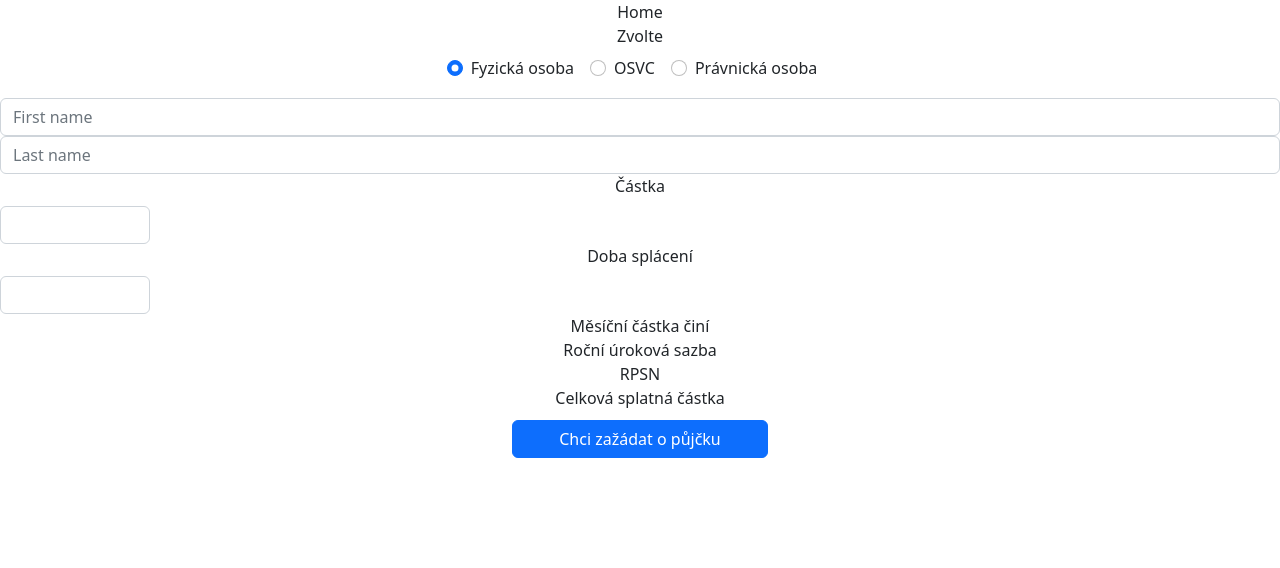
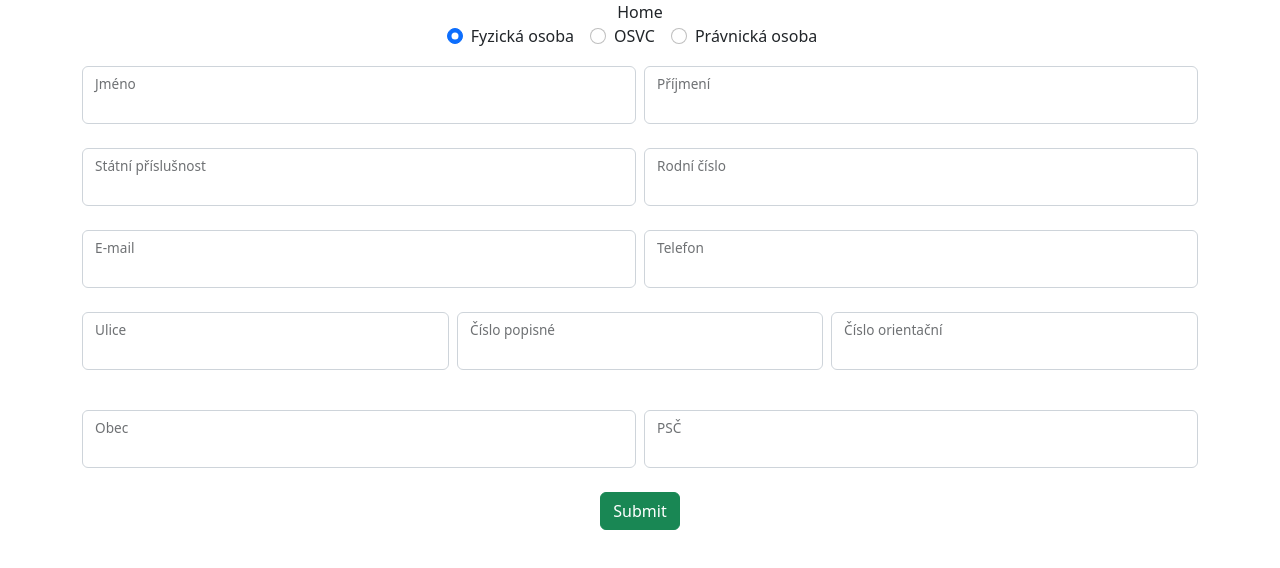
Before and after one commit to marketapolakovau/Coopbank, a React (Create React App) app in the folder client/: page / in a window 1280 px wide. Shown: the top 568 px of the page. Built offline with nearby package versions, Linux system fonts and the light colour scheme.

Commit message:
commit jakub2

```diff
--- a/client/src/App.js
+++ b/client/src/App.js
@@ -3,16 +3,11 @@ import "bootstrap/dist/css/bootstrap.min.css";
 import Home from "./components/Home";
 import PersonalDataForm from "./components/PersonalDataForm";
 
-import Calculator from "./components/Calculator";
-
 function App() {
   return (
     <div className="App">
       <Home />
-
       <PersonalDataForm />
-
-      <Calculator />
     </div>
   );
 }
--- a/client/src/components/IndividualFrom.js
+++ b/client/src/components/IndividualFrom.js
@@ -1,39 +1,160 @@
-import React, { useState } from "react";
-import { Form } from "react-bootstrap";
+import React, { useState, useEffect } from "react";
+import { Form, Row, Col, FloatingLabel, Button } from "react-bootstrap";
 
 function IndividualForm() {
+  const [validated, setValidated] = useState(false);
+  const [requestAddCall, setRequestAddCall] = useState({ state: "inactive" });
   const [individualFormData, setIndividualFormData] = useState({
-    applicantType: "",
+    applicantType: "INDIVIDUAL",
     name: "",
-    surname: "",
+    surname: "Taufer",
     birthNum: "",
     nationality: "",
-    email: "",
+    email: "jakubtaufer95@gmail.com",
     phone: "",
-    IC: "",
-    position: "",
-    companyName: "",
+    IC: null,
+    companyName: null,
     amount: null,
     numOfMonths: null,
-    address: {
+    position: null,
+    address: [],
+  });
+
+  const emptyAddress = () => {
+    return {
       street: "",
       descNumber: null,
       indicativeNumber: null,
       city: "",
       postalCode: null,
-    },
-  });
+    };
+  };
+
+  const handleChange = (e) => {
+    const { name, value } = e.target;
+    setIndividualFormData({ ...individualFormData, [name]: value });
+    console.log(individualFormData);
+  };
+
+  const handleSubmit = async (e) => {
+    e.preventDefault();
+    const form = e.currentTarget;
+
+    if (!form.checkValidity()) {
+      setValidated(true);
+      return;
+    }
+
+    // const newData = [...individualFormData];
+
+    setRequestAddCall({ state: "pending" });
+
+    const res = await fetch(`http://localhost:8000/request/create`, {
+      method: "POST",
+      headers: { "Content-Type": "application/json" },
+      body: JSON.stringify(individualFormData),
+    });
+
+    const data = await res.json();
+    console.log(data);
+
+    if (res.status >= 400) {
+      setRequestAddCall({ state: "error", error: data });
+    } else {
+      console.log(data);
+      setRequestAddCall({ state: "success", data });
+    }
+  };
 
   return (
-    <Form class="container">
-      <div class="form-row">
-        <div class="col">
-          <input type="text" class="form-control" placeholder="First name" />
-        </div>
-        <div class="col">
-          <input type="text" class="form-control" placeholder="Last name" />
-        </div>
-      </div>
+    <Form
+      className="container"
+      noValidate
+      validated={validated}
+      id={"form"}
+      onSubmit={handleSubmit}
+    >
+      <Row className="g-2">
+        <Col>
+          <FloatingLabel controlId="name" label="Jméno">
+            <Form.Control
+              type="text"
+              name="name"
+              required
+              onChange={handleChange}
+            />
+          </FloatingLabel>
+        </Col>
+        <Col>
+          <FloatingLabel controlId="floatingInputGrid" label="Příjmení">
+            <Form.Control type="text" />
+          </FloatingLabel>
+        </Col>
+      </Row>
+      <br />
+      <Row className="g-2">
+        <Col>
+          <FloatingLabel
+            controlId="floatingInputGrid"
+            label="Státní příslušnost"
+          >
+            <Form.Control type="text" />
+          </FloatingLabel>
+        </Col>
+        <Col>
+          <FloatingLabel controlId="floatingInputGrid" label="Rodní číslo">
+            <Form.Control type="text" />
+          </FloatingLabel>
+        </Col>
+      </Row>
+      <br />
+      <Row className="g-2">
+        <Col>
+          <FloatingLabel controlId="floatingInputGrid" label="E-mail">
+            <Form.Control type="email" />
+          </FloatingLabel>
+        </Col>
+        <Col>
+          <FloatingLabel controlId="floatingInputGrid" label="Telefon">
+            <Form.Control type="text" />
+          </FloatingLabel>
+        </Col>
+      </Row>
+      <br />
+      <Row className="mb-3 g-2">
+        <Col>
+          <FloatingLabel controlId="floatingInputGrid" label="Ulice">
+            <Form.Control type="text" />
+          </FloatingLabel>
+        </Col>
+        <Col>
+          <FloatingLabel controlId="floatingInputGrid" label="Číslo popisné">
+            <Form.Control type="text" />
+          </FloatingLabel>
+        </Col>
+        <Col>
+          <FloatingLabel controlId="floatingInputGrid" label="Číslo orientační">
+            <Form.Control type="text" />
+          </FloatingLabel>
+        </Col>
+      </Row>
+      <br />
+      <Row className="g-2">
+        <Col>
+          <FloatingLabel controlId="floatingInputGrid" label="Obec">
+            <Form.Control type="text" />
+          </FloatingLabel>
+        </Col>
+        <Col>
+          <FloatingLabel controlId="floatingInputGrid" label="PSČ">
+            <Form.Control type="text" />
+          </FloatingLabel>
+        </Col>
+      </Row>
+      <br />
+      <Button variant="success" type="submit">
+        Submit
+      </Button>
     </Form>
   );
 }
--- a/client/src/components/PersonalDataForm.js
+++ b/client/src/components/PersonalDataForm.js
@@ -1,5 +1,5 @@
 import React, { useState } from "react";
-import { Form } from "react-bootstrap";
+import Form from "react-bootstrap/Form";
 import IndividualForm from "./IndividualFrom";
 import OsvcForm from "./OsvcForm";
 import LegalEntityForm from "./LegalEntityForm";
@@ -8,6 +8,7 @@ function PersonalDataForm() {
   const [applicantType, setApplicantType] = useState("Fyzická osoba");
 
   const displayFormType = (applicantType) => {
+    console.log(applicantType);
     if (applicantType === "Fyzická osoba") {
       return <IndividualForm />;
     } else if (applicantType === "OSVC") {
@@ -20,49 +21,39 @@ function PersonalDataForm() {
   return (
     <div>
       <Form>
-        <Form.Label>Zvolte</Form.Label>
-        <Form.Group
+        <div
+          key="inline-radio"
           className="mb-3"
           onChange={(e) => setApplicantType(e.target.value)}
         >
-          <div class="form-check form-check-inline">
-            <input
-              class="form-check-input"
-              type="radio"
-              name="inlineRadioOptions"
-              id="inlineRadio1"
-              value="Fyzická osoba"
-              checked
-            />
-            <label class="form-check-label" for="inlineRadio1">
-              Fyzická osoba
-            </label>
-          </div>
-          <div class="form-check form-check-inline">
-            <input
-              class="form-check-input"
-              type="radio"
-              name="inlineRadioOptions"
-              id="inlineRadio2"
-              value="OSVC"
-            />
-            <label class="form-check-label" for="inlineRadio2">
-              OSVC
-            </label>
-          </div>
-          <div class="form-check form-check-inline">
-            <input
-              class="form-check-input"
-              type="radio"
-              name="inlineRadioOptions"
-              id="inlineRadio3"
-              value="Právnická osoba"
-            />
-            <label class="form-check-label" for="inlineRadio3">
-              Právnická osoba
-            </label>
-          </div>
-        </Form.Group>
+          <Form.Check
+            inline
+            label="Fyzická osoba"
+            name="group1"
+            type="radio"
+            id="inline-radio-1"
+            value="Fyzická osoba"
+            checked={applicantType === "Fyzická osoba"}
+          />
+          <Form.Check
+            inline
+            label="OSVC"
+            name="group1"
+            type="radio"
+            id="inline-radio-2"
+            value="OSVC"
+            checked={applicantType === "OSVC"}
+          />
+          <Form.Check
+            inline
+            label="Právnická osoba"
+            name="group1"
+            type="radio"
+            id="inline-radio-3"
+            value="Právnická osoba"
+            checked={applicantType === "Právnická osoba"}
+          />
+        </div>
         <div>{displayFormType(applicantType)}</div>
       </Form>
     </div>
```
